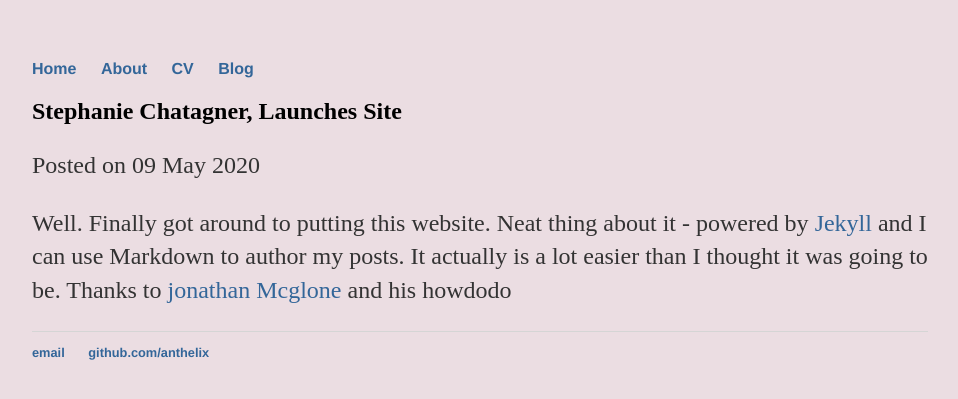
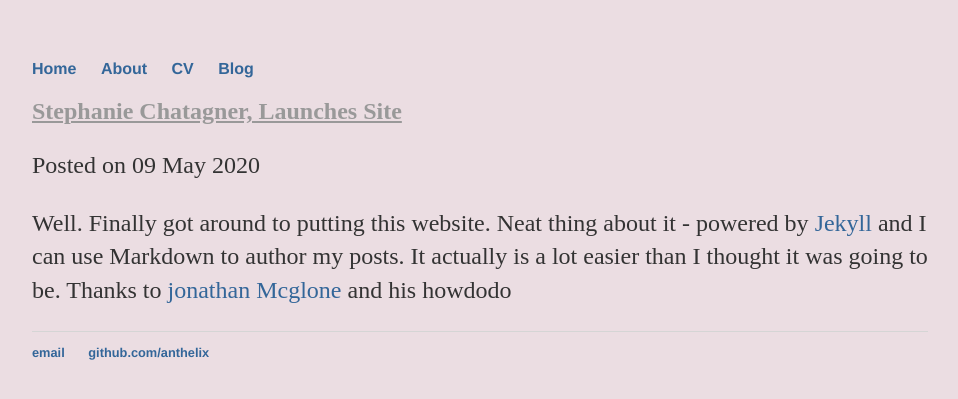
Before and after one commit to anthelix/anth_blog, a Jekyll site: the page built from _posts/2020-05-09-launch-github-site.md, in a window 1280 px wide. Shown: the top 399 px of the page, without its empty margins (160-1118 px from the left). Built offline with Jekyll 4.4.1, drawn with Linux system fonts in a browser that asks for light colours.

Commit message:
update post

```diff
--- a/_layouts/post.html
+++ b/_layouts/post.html
@@ -1,8 +1,19 @@
 ---
 layout: default
 ---
-<h2>{{ page.title }}</h2>
+<a>
+  <h2>{{ page.title }}</h2>
+
+  {% if post.subtitle %}
+    <h3>
+    {{ post.subtitle }}
+    </h3>
+  {% endif %}
+</a>
+
 <p class="meta">Posted on {{ page.date | date_to_string }}</p>
+
+
 
 <div class="post">
   {{ content }}
```
